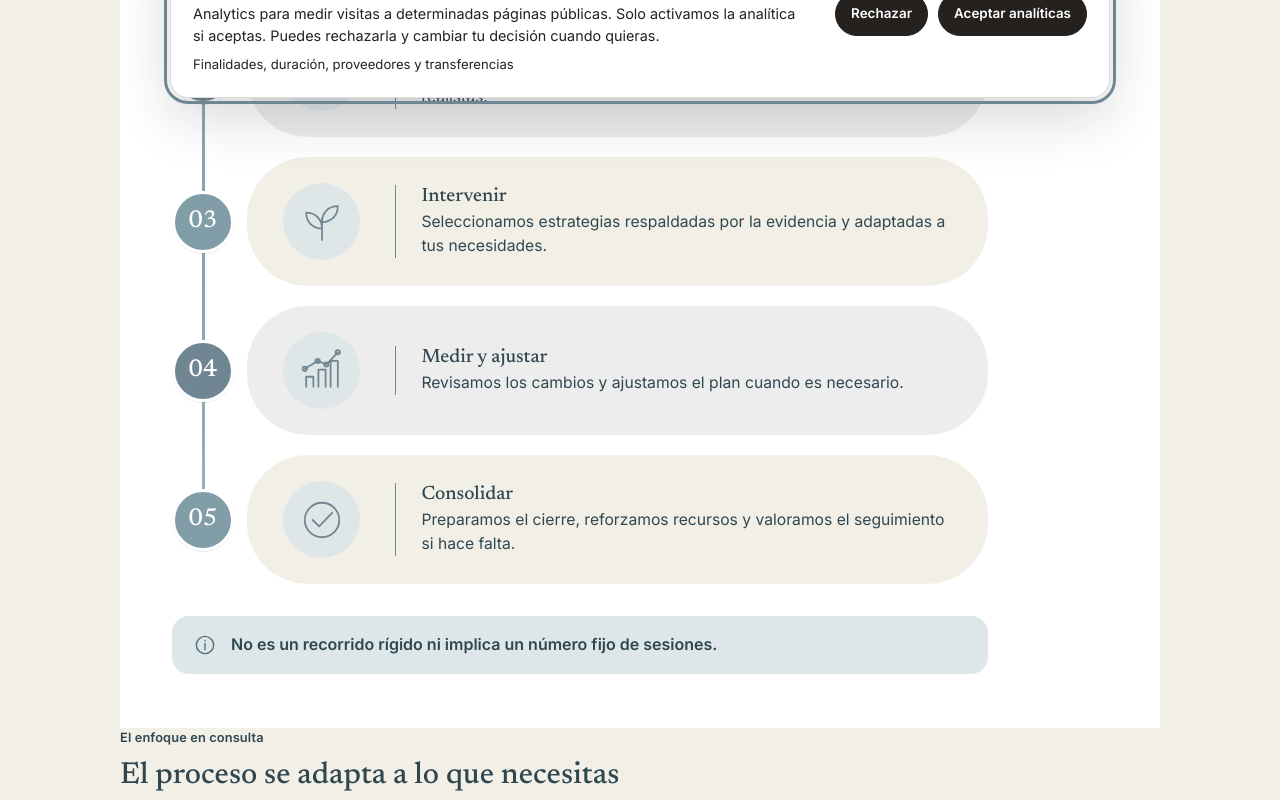
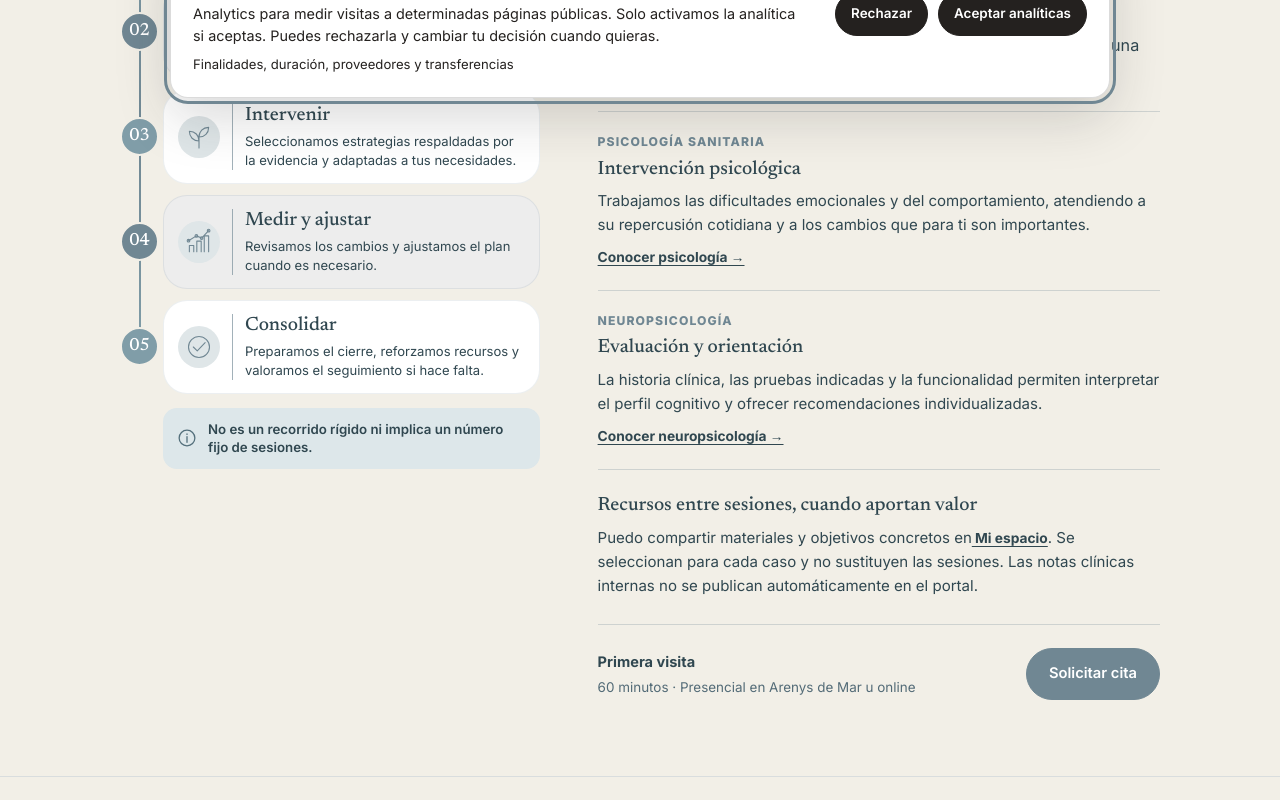
Before and after one commit to carolinasanchezgirona/Portfolio-Carolina, a Next.js app: page /como-trabajo in a window 1280 px wide. Shown: the part 680-1480 px from the top of the page. Built offline with nearby package versions, Linux system fonts and the light colour scheme.

Commit message:
Diseñar diagrama a media anchura y texto editorial contiguo

```diff
--- a/app/como-trabajo/modelo.css
+++ b/app/como-trabajo/modelo.css
@@ -1,174 +1,235 @@
-/* Infografía del proceso clínico. Reproduce el lenguaje gráfico azul niebla / marfil
-   con contenido HTML legible, seleccionable y adaptable a móvil. */
+/* Diagrama compacto integrado en la lectura de la página.
+   Anchura de escritorio ~420 px, aproximadamente la mitad de los 816 px anteriores.
+   Los elementos mantienen su relación visual; en móvil se usa todo el ancho disponible. */
+.modelo-integrado {
+  padding: clamp(38px, 5vw, 66px) 0 clamp(52px, 6vw, 82px);
+  background: #F2EFE7;
+}
+.modelo-integrado-grid {
+  display: grid;
+  grid-template-columns: minmax(0, 420px) minmax(0, 1fr);
+  gap: clamp(34px, 4.5vw, 66px);
+  align-items: start;
+}
 .modelo-graphic-section {
-  padding: clamp(26px, 3.4vw, 48px) 0 clamp(36px, 4.25vw, 60px);
-  background: #fff;
+  min-width: 0;
+  padding: 0;
 }
-.modelo-graphic-wrap { max-width: 920px; }
-.modelo-graphic-intro {
-  margin: 0 auto 30px;
-  max-width: 67ch;
-  text-align: center;
-  line-height: 1.65;
-  color: #304750;
-  font-size: 1rem;
+.modelo-graphic-wrap {
+  width: 100%;
+  max-width: 420px;
+  margin-inline: auto;
 }
 .modelo-timeline {
   position: relative;
   display: grid;
-  gap: clamp(14px, 1.7vw, 20px);
-  max-width: 816px;
-  margin: 0 auto;
+  gap: 11px;
+  width: 100%;
 }
 .modelo-timeline::before {
   content: "";
   position: absolute;
   z-index: 0;
-  top: 55px;
-  bottom: 55px;
-  left: 30px;
-  width: 2.5px;
+  top: 42px;
+  bottom: 42px;
+  left: 19px;
+  width: 2px;
   border-radius: 99px;
   background: linear-gradient(180deg, #809DA8, #708793, #809DA8);
-  opacity: .8;
 }
 .modelo-stage {
   position: relative;
   display: grid;
-  grid-template-columns: 75px minmax(0, 1fr);
+  grid-template-columns: 43px minmax(0, 1fr);
+  min-width: 0;
   align-items: center;
-  min-width: 0;
 }
 .modelo-stage-number {
+  position: relative;
   z-index: 1;
-  position: relative;
   display: grid;
   place-items: center;
-  width: 62px;
-  height: 62px;
-  border: 3px solid #fff;
+  width: 39px;
+  height: 39px;
+  border: 2px solid #F2EFE7;
   border-radius: 50%;
   background: #809DA8;
   color: #fff;
-  font: 500 1.53rem/1 var(--font-newsreader), Georgia, serif;
-  box-shadow: 0 1px 0 rgba(48, 71, 80, .1);
+  font: 500 1.1rem/1 var(--font-newsreader), Georgia, serif;
 }
 .modelo-stage:nth-child(even) .modelo-stage-number { background: #708793; }
 .modelo-stage-panel {
   display: grid;
-  grid-template-columns: 88px minmax(0, 1fr);
+  grid-template-columns: 44px minmax(0, 1fr);
   align-items: center;
-  gap: clamp(15px, 1.87vw, 24px);
-  padding: clamp(16px, 2.125vw, 23px) clamp(17px, 3vw, 36px);
-  border-radius: 61px;
-  background: #F2EFE7;
+  gap: 10px;
   min-width: 0;
-  min-height: 129px;
+  min-height: 94px;
+  padding: 13px 14px;
+  border-radius: 24px;
+  background: #fff;
+  border: 1px solid rgba(112, 135, 147, .13);
 }
 .modelo-stage:nth-child(even) .modelo-stage-panel { background: #EDEDED; }
 .modelo-stage-icon {
   display: grid;
   place-items: center;
-  width: 77px;
-  height: 77px;
+  width: 42px;
+  height: 42px;
   border-radius: 50%;
   background: #DFE6E8;
   color: #708793;
 }
-.modelo-stage-icon svg { width: 46px; height: 46px; }
+.modelo-stage-icon svg { width: 28px; height: 28px; }
 .modelo-stage-content {
   min-width: 0;
-  border-left: 1px solid #708793;
-  padding-left: clamp(15px, 2.125vw, 25.5px);
+  border-left: 1px solid rgba(112, 135, 147, .65);
+  padding-left: 12px;
 }
-.modelo-stage-content h2 {
-  margin: 0 0 5px;
+.modelo-stage-content h3 {
+  margin: 0 0 4px;
   color: #304750;
-  font: 500 clamp(1.23rem, 2.04vw, 1.7rem)/1.2 var(--font-newsreader), Georgia, serif;
-  letter-spacing: -.015em;
+  font: 500 1.15rem/1.2 var(--font-newsreader), Georgia, serif;
 }
 .modelo-stage-content p {
-  max-width: 53ch;
   margin: 0;
+  max-width: 35ch;
   color: #304750;
-  font-size: clamp(.88rem, 1.23vw, .98rem);
-  line-height: 1.55;
+  font-size: .815rem;
+  line-height: 1.44;
 }
 .modelo-note {
   display: flex;
   align-items: center;
-  gap: 15px;
-  max-width: 816px;
-  margin: clamp(21px, 3.4vw, 32px) auto 0;
-  padding: 17px 22px;
-  border-radius: 17px;
+  gap: 11px;
+  margin: 14px 0 0 43px;
+  padding: 12px 14px;
+  border-radius: 14px;
+  background: #DDE7EA;
   color: #304750;
-  background: #DDE7EA;
+  font-size: .83rem;
+  line-height: 1.4;
   font-weight: 600;
-  font-size: clamp(.88rem, 1.4vw, 1rem);
-  line-height: 1.48;
 }
-.modelo-note svg, .modelo-neuro-note svg {
+.modelo-note svg {
   display: block;
-  width: 22px;
-  height: 22px;
-  flex: 0 0 22px;
+  flex: 0 0 20px;
+  width: 20px;
+  height: 20px;
   color: #536F7B;
 }
-.modelo-neuro-note {
-  display: flex;
-  align-items: flex-start;
-  gap: 15px;
-  max-width: 782px;
-  margin: 17px auto 0;
-  padding: 0 7px;
+.modelo-integrado-copy {
+  min-width: 0;
+  padding-top: 5px;
+}
+.modelo-integrado-copy .editorial-section-eyebrow { margin: 0 0 10px; }
+.modelo-integrado-copy h2 {
+  margin: 0 0 17px;
+  max-width: 23ch;
+  font: 500 clamp(2rem, 2.9vw, 2.55rem)/1.14 var(--font-newsreader), Georgia, serif;
+  letter-spacing: -.025em;
   color: #304750;
-  font-size: .9rem;
+}
+.modelo-integrado-lead {
+  max-width: 63ch;
+  margin: 0;
+  color: #304750;
+  font-size: 1.01rem;
+  line-height: 1.7;
+}
+.modelo-ambitos {
+  display: grid;
+  gap: 0;
+  margin-top: 25px;
+  border-top: 1px solid rgba(112, 135, 147, .28);
+}
+.modelo-ambito {
+  padding: 20px 0;
+  border-bottom: 1px solid rgba(112, 135, 147, .28);
+}
+.modelo-ambito .captacion-index { margin: 0 0 6px; }
+.modelo-ambito h3 {
+  margin: 0 0 7px;
+  color: #304750;
+  font: 500 1.45rem/1.2 var(--font-newsreader), Georgia, serif;
+}
+.modelo-ambito p:not(.captacion-index),
+.modelo-integrado-footer p {
+  margin: 0;
+  color: #304750;
+  font-size: .94rem;
   line-height: 1.6;
 }
-.modelo-neuro-note svg { margin-top: 2px; }
-.modelo-extra {
-  background: #F2EFE7;
-  padding: clamp(48px, 6vw, 78px) 0;
+.modelo-ambito a,
+.modelo-integrado-footer a {
+  display: inline-block;
+  margin-top: 9px;
+  font-size: .86rem;
+  font-weight: 650;
+  text-decoration: underline;
+  text-underline-offset: 3px;
+  color: #304750;
 }
-.modelo-extra-grid { display: grid; grid-template-columns: minmax(0,1.35fr) minmax(260px,.65fr); gap: clamp(30px,4.5vw,65px); align-items: start; }
-.modelo-extra-main h2 {
-  margin: 0 0 15px;
-  font-size: clamp(1.8rem, 3vw, 2.5rem);
-  line-height: 1.2;
+.modelo-integrado-footer { padding-top: 24px; }
+.modelo-integrado-footer h3 {
+  margin: 0 0 8px;
+  font: 500 1.45rem/1.2 var(--font-newsreader), Georgia, serif;
+  color: #304750;
 }
-.modelo-extra-main > p { color:#304750;line-height:1.7;max-width:70ch; }
-.modelo-extra .captacion-card { margin-top: 0; }
-.modelo-domain-grid { display:grid; grid-template-columns:repeat(2,minmax(0,1fr)); gap:16px; margin:26px 0 0; }
-.modelo-domain-grid .captacion-card { height:100%; }
-.modelo-extras-footer { margin-top:32px; padding-top:26px; border-top:1px solid rgba(112,135,147,.25); }
-.modelo-extras-footer h3 { margin: 0 0 10px; font: 500 1.55rem/1.3 var(--font-newsreader), Georgia, serif; }
-.modelo-extras-footer p { margin:0; color:#304750; line-height:1.65; }
-@media (max-width: 850px) {
-  .modelo-extra-grid { grid-template-columns:1fr; }
-  .modelo-extra .seo-sidebar { position:static;grid-template-columns:repeat(2,minmax(0,1fr)); }
+.modelo-integrado-footer a { display: inline; margin: 0; }
+.modelo-primera-visita {
+  display: flex;
+  justify-content: space-between;
+  align-items: center;
+  gap: 16px;
+  margin-top: 26px;
+  padding-top: 23px;
+  border-top: 1px solid rgba(112, 135, 147, .28);
 }
-@media (max-width: 600px) {
-  .modelo-graphic-section { padding-top: 24px; }
-  .modelo-timeline { gap:14px; }
-  .modelo-timeline::before { left:21px;top:40px;bottom:40px;width:2px; }
-  .modelo-stage { grid-template-columns:51px minmax(0,1fr); }
-  .modelo-stage-number { width:44px;height:44px;border-width:3px;font-size:1.2rem; }
+.modelo-primera-visita strong {
+  display: block;
+  font-size: .91rem;
+  color: #304750;
+}
+.modelo-primera-visita p {
+  margin: 4px 0 0;
+  color: #536B77;
+  font-size: .84rem;
+  line-height: 1.4;
+}
+.modelo-primera-visita .editorial-btn { flex: 0 0 auto; }
+@media (max-width: 920px) {
+  .modelo-integrado-grid {
+    grid-template-columns: minmax(0, 390px) minmax(0, 1fr);
+    gap: 28px;
+  }
+  .modelo-stage-panel { padding: 12px; }
+}
+@media (max-width: 820px) {
+  .modelo-integrado-grid {
+    grid-template-columns: minmax(0, 1fr);
+    gap: 34px;
+  }
+  .modelo-graphic-wrap { max-width: 420px; }
+  .modelo-integrado-copy { max-width: 640px; margin-inline: auto; }
+}
+@media (max-width: 480px) {
+  .modelo-integrado { padding-top: 30px; }
+  .modelo-graphic-wrap { max-width: 100%; }
+  .modelo-stage { grid-template-columns: 39px minmax(0, 1fr); }
+  .modelo-stage-number { width: 36px; height: 36px; font-size: 1.02rem; }
+  .modelo-timeline::before { left: 17px; }
   .modelo-stage-panel {
-    grid-template-columns:50px minmax(0,1fr);
-    gap:10px;
-    padding:15px 14px;
-    border-radius:23px;
-    min-height:110px;
+    grid-template-columns: 38px minmax(0, 1fr);
+    gap: 8px;
+    min-height: 94px;
+    padding: 11px 10px;
   }
-  .modelo-stage-icon {width:46px;height:46px;}
-  .modelo-stage-icon svg {width:30px;height:30px;}
-  .modelo-stage-content {padding-left:11px;}
-  .modelo-stage-content h2 {font-size:clamp(1.16rem,5.1vw,1.55rem);}
-  .modelo-stage-content p {font-size:.89rem;line-height:1.48;}
-  .modelo-note {gap:12px;padding:15px;border-radius:14px;}
-  .modelo-neuro-note {gap:12px;padding:0 2px;}
-  .modelo-domain-grid {grid-template-columns:1fr;}
-  .modelo-extra .seo-sidebar {grid-template-columns:1fr;}
+  .modelo-stage-icon { width: 37px; height: 37px; }
+  .modelo-stage-icon svg { width: 24px; height: 24px; }
+  .modelo-stage-content { padding-left: 9px; }
+  .modelo-stage-content h3 { font-size: 1.08rem; }
+  .modelo-stage-content p { font-size: .8rem; }
+  .modelo-note { margin-left: 39px; font-size: .8rem; }
+  .modelo-primera-visita { align-items: flex-start; flex-direction: column; }
 }
-@media (prefers-reduced-motion: reduce) { .modelo-stage, .modelo-stage-panel { transition:none; } }
```
